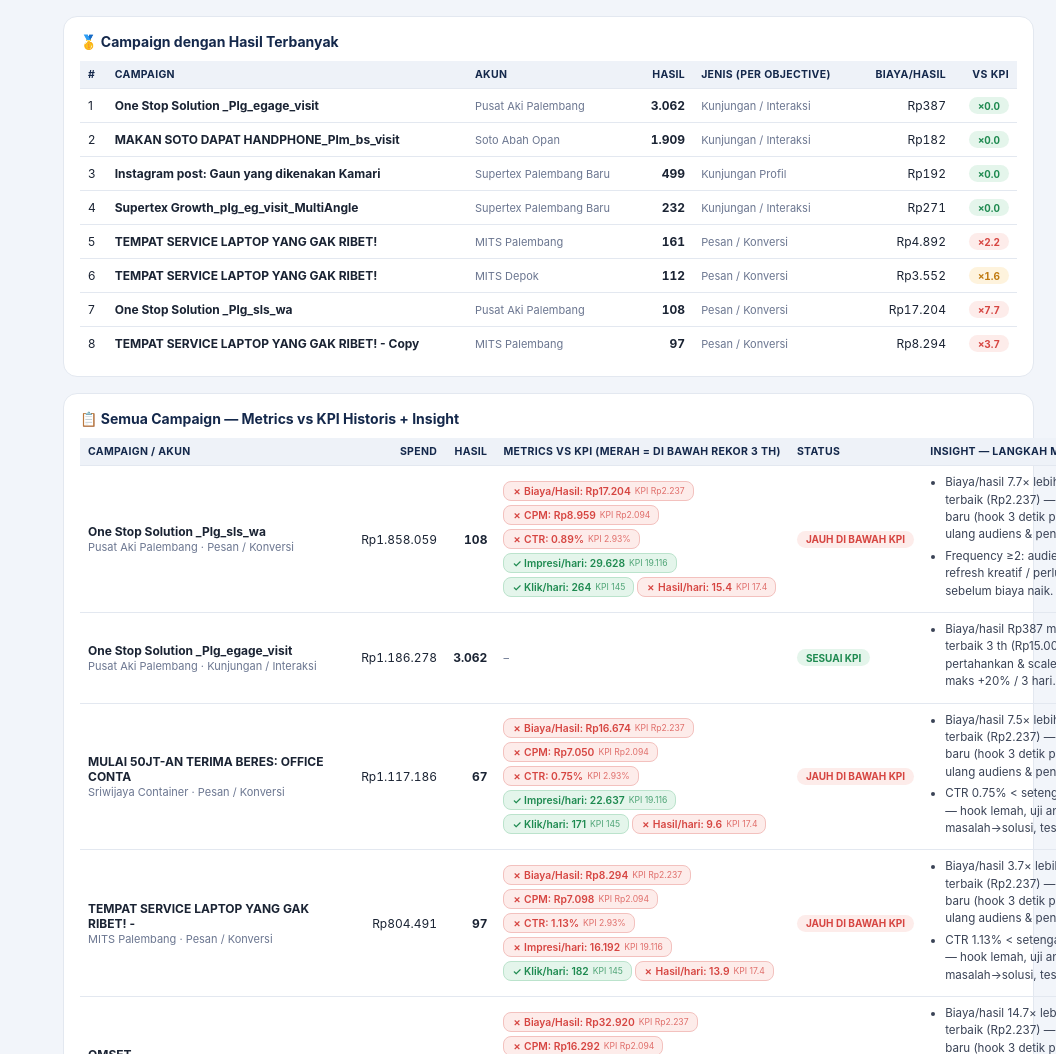
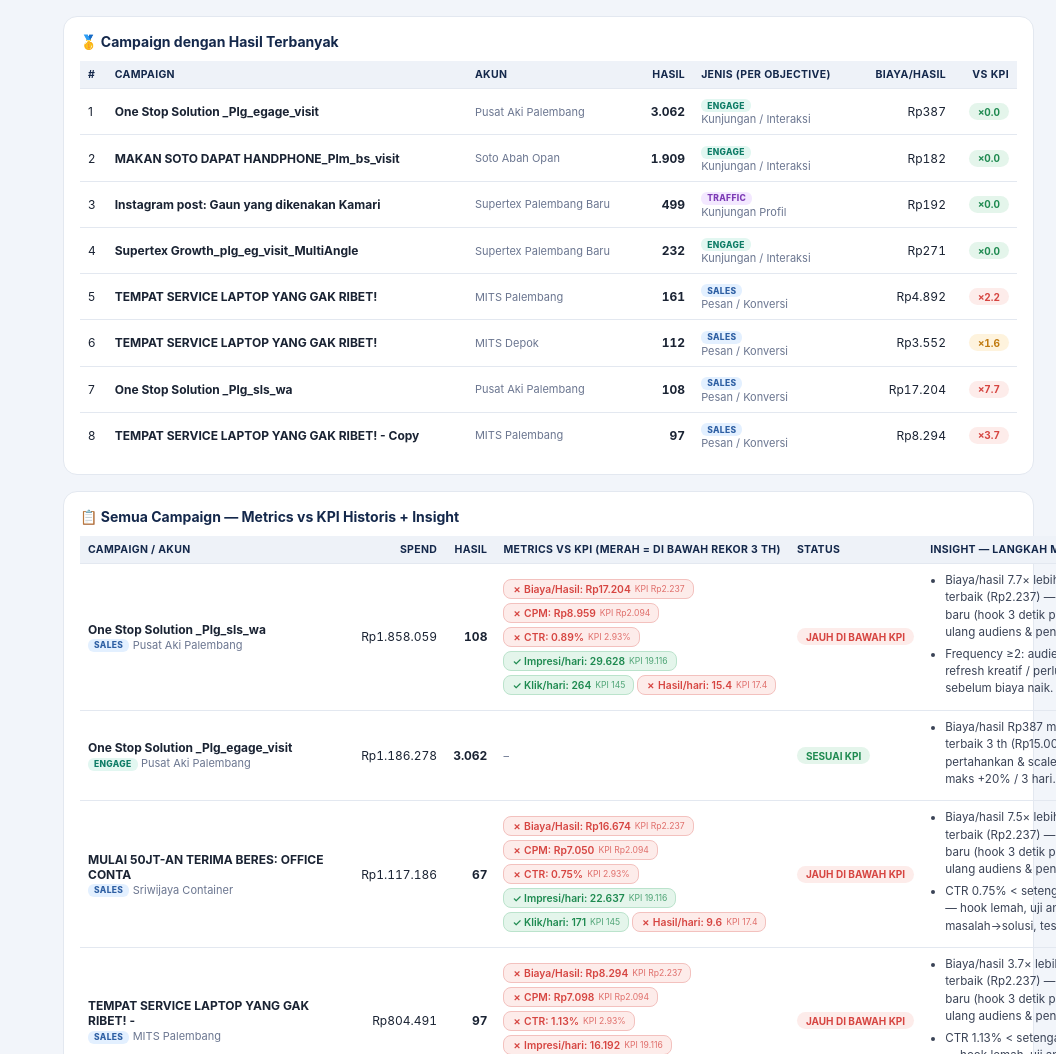
Before and after one commit to matra-metaads/matra-metaads.github.io, a plain HTML site: page index.html in a window 1280 px wide. Shown: the part 3760-4814 px from the top of the page, without its empty margins (224-1280 px from the left). Drawn offline with nearby package versions, Linux system fonts and the light colour scheme.

Commit message:
Tag objective (SALES/TRAFFIC/ENGAGE/LEADS) di sidebar, tabel & detail

```diff
--- a/index.html
+++ b/index.html
@@ -117,6 +117,11 @@ tr:hover td{background:#FAFBFE}
  table{font-size:11px;min-width:640px}
  .ins{max-width:none}
 }
+
+.otag{display:inline-block;font-size:8.5px;font-weight:800;padding:1.5px 6px;border-radius:6px;letter-spacing:.04em;vertical-align:middle;white-space:nowrap;flex-shrink:0}
+.og-S{background:#E3F0FF;color:#2E5FA3}.og-T{background:#F3E8FF;color:#7D3CB5}.og-E{background:#E2F7F1;color:#0E7C66}.og-L{background:#FFF0E0;color:#B45309}.og-X{background:#EDF0F5;color:#6b7690}
+.side .og-S{background:rgba(76,142,218,.3);color:#BBD8FF}.side .og-T{background:rgba(155,89,182,.32);color:#E2C7F5}
+.side .og-E{background:rgba(22,160,133,.3);color:#A9EBDD}.side .og-L{background:rgba(230,126,34,.3);color:#FBD3AC}.side .og-X{background:rgba(255,255,255,.18);color:#C9D2E2}
 </style>
 </head>
 <body>
@@ -186,6 +191,7 @@ function esc(s){return String(s??"").replace(/[&<>"]/g,c=>({"&":"&amp;","<":"&lt
 async function callTool(tool,args){const r=await window.cowork.callMcpTool(tool,args);if(r.isError)throw new Error((r.content?.[0]?.text||"tool error").slice(0,200));return r.structuredContent??JSON.parse(r.content[0].text)}
 async function getEnts(args){const p=await callTool(T_ENT,args);return typeof p.ad_entities==="string"?JSON.parse(p.ad_entities):(p.ad_entities||[])}
 function objGroup(o){o=String(o||"").toUpperCase();if(/SALES|CONVERSION|MESSAGE/.test(o))return"KONVERSI / PESAN";if(/TRAFFIC|LINK_CLICK/.test(o))return"TRAFFIC";if(/ENGAGEMENT/.test(o))return"ENGAGEMENT";if(/LEAD/.test(o))return"LEADS";return"LAINNYA"}
+function objTag(grp){const m={"KONVERSI / PESAN":["SALES","og-S"],"TRAFFIC":["TRAFFIC","og-T"],"ENGAGEMENT":["ENGAGE","og-E"],"LEADS":["LEADS","og-L"]};const t=m[grp]||[String(grp||"?").slice(0,6),"og-X"];return '<span class="otag '+t[1]+'">'+t[0]+'</span>'}
 function mainResultLabel(g){return g==="KONVERSI / PESAN"?"Pesan / Konversi":g==="TRAFFIC"?"Kunjungan Profil":g==="ENGAGEMENT"?"Kunjungan / Interaksi":g==="LEADS"?"Leads":"Hasil"}
 
 /* ================= DATA (STATIS via data.json) ================= */
@@ -346,11 +352,11 @@ function renderSidebar(){
       h+=`<div class="subhead on">🟢 ACTIVE (${camps.length})</div>`;
       if(!camps.length)h+=`<div class="none">tidak ada campaign aktif</div>`;
       else camps.forEach(c=>{const an=analyze(c);const col=c.spend===0?"#9aa4b8":an.status.txt==="SESUAI KPI"?"#27AE60":an.status.txt==="DI BAWAH KPI"?"#F39C12":"#E74C3C";
-        h+=`<div class="sitem ${curView.type==='camp'&&curView.i===DATA.indexOf(c)?'on':''}" onclick="event.stopPropagation();go({type:'camp',i:${DATA.indexOf(c)}})" title="${esc(c.name)}"><span style="display:flex;gap:6px;align-items:center;min-width:0"><span class="dot" style="background:${col}"></span><span style="overflow:hidden;text-overflow:ellipsis;white-space:nowrap">${esc(c.name.slice(0,24))}${c.name.length>24?"…":""}</span></span></div>`;});
+        h+=`<div class="sitem ${curView.type==='camp'&&curView.i===DATA.indexOf(c)?'on':''}" onclick="event.stopPropagation();go({type:'camp',i:${DATA.indexOf(c)}})" title="${esc(c.name)}"><span style="display:flex;gap:6px;align-items:center;min-width:0"><span class="dot" style="background:${col}"></span>${objTag(c.grp)}<span style="overflow:hidden;text-overflow:ellipsis;white-space:nowrap">${esc(c.name.slice(0,20))}${c.name.length>20?"…":""}</span></span></div>`;});
       h+=`<div class="subhead off">⚫ OFF (${offs.length})</div>`;
       if(!offs.length)h+=`<div class="none">tidak ada campaign off</div>`;
       else offs.forEach(c=>{
-        h+=`<div class="sitem ${curView.type==='off'&&curView.i===OFFDATA.indexOf(c)?'on':''}" style="opacity:.65" onclick="event.stopPropagation();go({type:'off',i:${OFFDATA.indexOf(c)}})" title="${esc(c.name)}"><span style="display:flex;gap:6px;align-items:center;min-width:0"><span class="dot" style="background:#5a6b8c"></span><span style="overflow:hidden;text-overflow:ellipsis;white-space:nowrap">${esc(c.name.slice(0,24))}${c.name.length>24?"…":""}</span></span></div>`;});
+        h+=`<div class="sitem ${curView.type==='off'&&curView.i===OFFDATA.indexOf(c)?'on':''}" style="opacity:.65" onclick="event.stopPropagation();go({type:'off',i:${OFFDATA.indexOf(c)}})" title="${esc(c.name)}"><span style="display:flex;gap:6px;align-items:center;min-width:0"><span class="dot" style="background:#5a6b8c"></span>${objTag(c.grp)}<span style="overflow:hidden;text-overflow:ellipsis;white-space:nowrap">${esc(c.name.slice(0,20))}${c.name.length>20?"…":""}</span></span></div>`;});
     }
     h+=`</div>`;
   });
@@ -438,12 +444,12 @@ function renderDash(){
 
   h+=`<div class="card"><h3>🥇 Campaign dengan Hasil Terbanyak</h3><table><tr><th>#</th><th>Campaign</th><th>Akun</th><th class="num">Hasil</th><th>Jenis (per objective)</th><th class="num">Biaya/Hasil</th><th class="num">vs KPI</th></tr>`;
   topResults.forEach((d,i)=>{const an=analyze(d);
-    h+=`<tr><td>${i+1}</td><td><b>${esc(d.name.slice(0,45))}</b></td><td class="mini">${esc(d.acct)}</td><td class="num"><b>${fmtN(d.hasil)}</b></td><td class="mini">${esc(mainResultLabel(d.grp))}</td><td class="num">${fmtRp(d.cpr)}</td><td class="num"><span class="tag ${an.status.cls}">${an.ratio?("×"+an.ratio.toFixed(1)):"–"}</span></td></tr>`;});
+    h+=`<tr><td>${i+1}</td><td><b>${esc(d.name.slice(0,45))}</b></td><td class="mini">${esc(d.acct)}</td><td class="num"><b>${fmtN(d.hasil)}</b></td><td>${objTag(d.grp)}<div class="mini">${esc(mainResultLabel(d.grp))}</div></td><td class="num">${fmtRp(d.cpr)}</td><td class="num"><span class="tag ${an.status.cls}">${an.ratio?("×"+an.ratio.toFixed(1)):"–"}</span></td></tr>`;});
   h+=`</table></div>`;
 
   h+=`<div class="card"><h3>📋 Semua Campaign — Metrics vs KPI Historis + Insight</h3><table><tr><th>Campaign / Akun</th><th class="num">Spend</th><th class="num">Hasil</th><th>Metrics vs KPI (merah = di bawah rekor 3 th)</th><th>Status</th><th>Insight — langkah memaksimalkan</th></tr>`;
   DATA.forEach(d=>{const an=analyze(d);const chips=kpiChips(d);
-    h+=`<tr><td style="min-width:150px"><b>${esc(d.name.slice(0,40))}</b><br><span class="mini">${esc(d.acct)} · ${esc(mainResultLabel(d.grp))}</span></td>
+    h+=`<tr><td style="min-width:150px"><b>${esc(d.name.slice(0,40))}</b><br>${objTag(d.grp)} <span class="mini">${esc(d.acct)}</span></td>
     <td class="num">${fmtRp(d.spend)}</td><td class="num"><b>${fmtN(d.hasil)}</b></td>
     <td style="min-width:220px">${chips.map(c=>`<span class="chip ${c.ok?'good':'bad'}">${c.ok?"✓":"✗"} ${c.lbl}: ${c.val} <small>KPI ${c.kpi}</small></span>`).join("")||'<span class="mini">–</span>'}</td>
     <td><span class="tag ${an.status.cls}">${an.status.txt}</span></td>
@@ -463,7 +469,7 @@ async function renderCamp(d){
   const an=analyze(d),chips=kpiChips(d),ret=(d.p25!=null&&d.imp)?d.p25/d.imp:null;
   let h=`<div class="crumb" onclick="go({type:'dash'})">← Dashboard Utama</div>
   <div class="card"><h3>${esc(d.name)}</h3>
-  <p class="mini">Akun: <b>${esc(d.acct)}</b> · BM: ${esc(d.bm)} · Objective: <b>${esc(d.obj)}</b> → hasil utama: <b>${esc(mainResultLabel(d.grp))}</b> · <span class="tag ${an.status.cls}">${an.status.txt}</span></p>
+  <p class="mini">Akun: <b>${esc(d.acct)}</b> · BM: ${esc(d.bm)} · Objective: ${objTag(d.grp)} <b>${esc(d.obj)}</b> → hasil utama: <b>${esc(mainResultLabel(d.grp))}</b> · <span class="tag ${an.status.cls}">${an.status.txt}</span></p>
   <div class="dl" style="margin-top:12px">
     <div class="kpi"><div class="l">Spend</div><div class="v">${fmtRp(d.spend)}</div></div>
     <div class="kpi k-green"><div class="l">${esc(mainResultLabel(d.grp))}</div><div class="v">${fmtN(d.hasil)}</div><div class="s">${esc(d.resLabel.slice(0,26))}</div></div>
```
